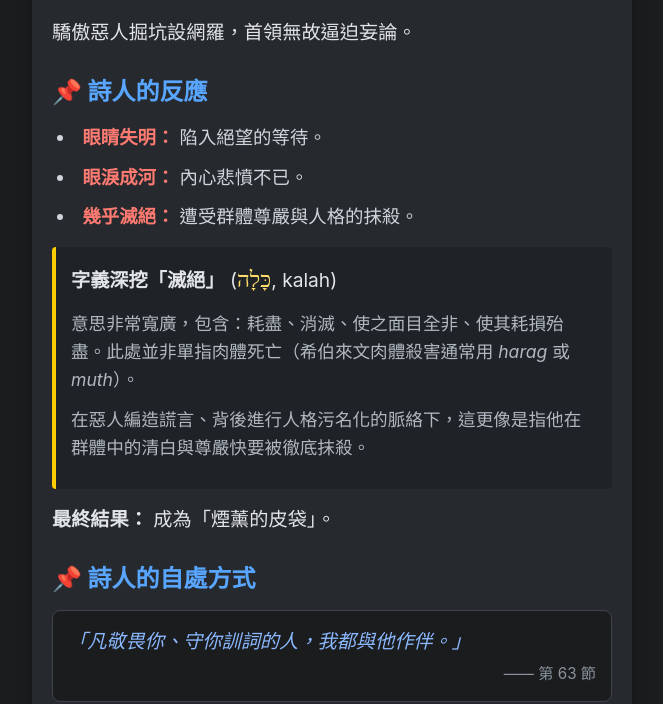
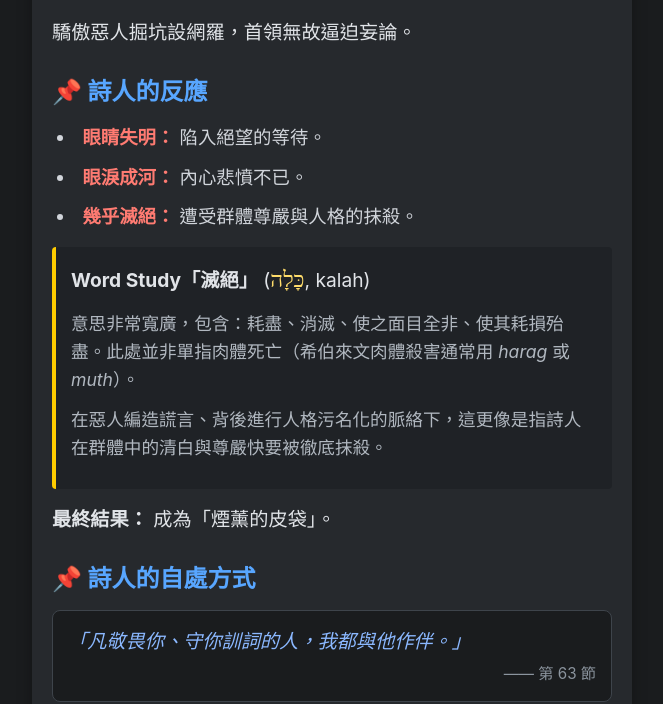
Before and after one commit to lyy12009/Psalms119, a plain HTML site: page index.html in a window 1280 px wide. Shown: the part 116-820 px from the top of the page, without its empty margins (308-971 px from the left). Drawn offline with Linux system fonts and the light colour scheme.

```diff
--- a/index.html
+++ b/index.html
@@ -148,12 +148,12 @@
     </ul>
 
     <div class="vocabulary-box">
-        <p><strong>字義深挖「滅絕」</strong> (<span class="hebrew">כָּלָה</span>, kalah)</p>
+        <p><strong>Word Study「滅絕」</strong> (<span class="hebrew">כָּלָה</span>, kalah)</p>
         <p style="font-size: 1.1rem; color: #b1b8c0; margin-top: 5px;">
             意思非常寬廣，包含：耗盡、消滅、使之面目全非、使其耗損殆盡。此處並非單指肉體死亡（希伯來文肉體殺害通常用 <em>harag</em> 或 <em>muth</em>）。
         </p>
         <p style="font-size: 1.1rem; color: #b1b8c0; margin-top: 8px;">
-            在惡人編造謊言、背後進行人格污名化的脈絡下，這更像是指他在群體中的清白與尊嚴快要被徹底抹殺。
+            在惡人編造謊言、背後進行人格污名化的脈絡下，這更像是指詩人在群體中的清白與尊嚴快要被徹底抹殺。
         </p>
     </div>
 
```
